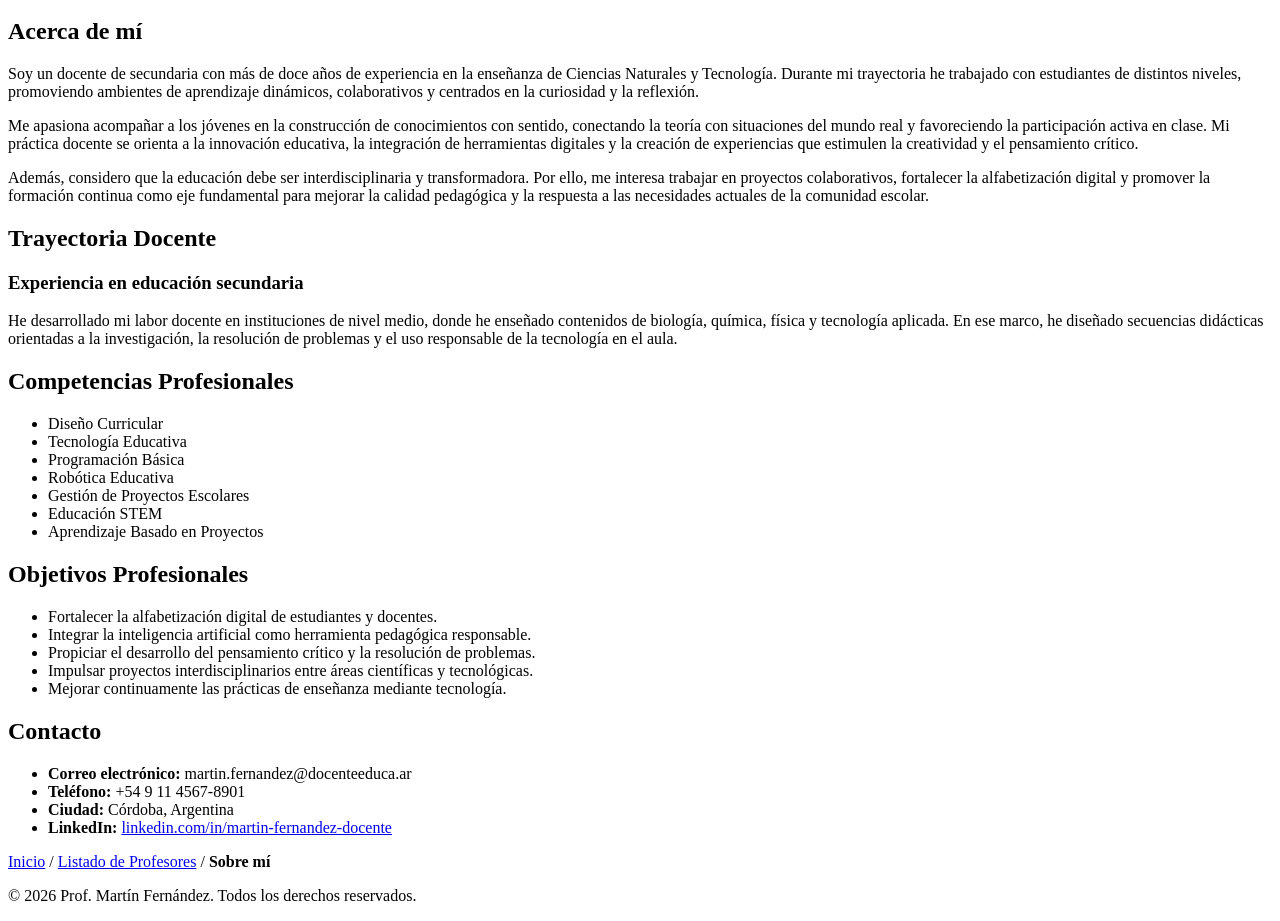
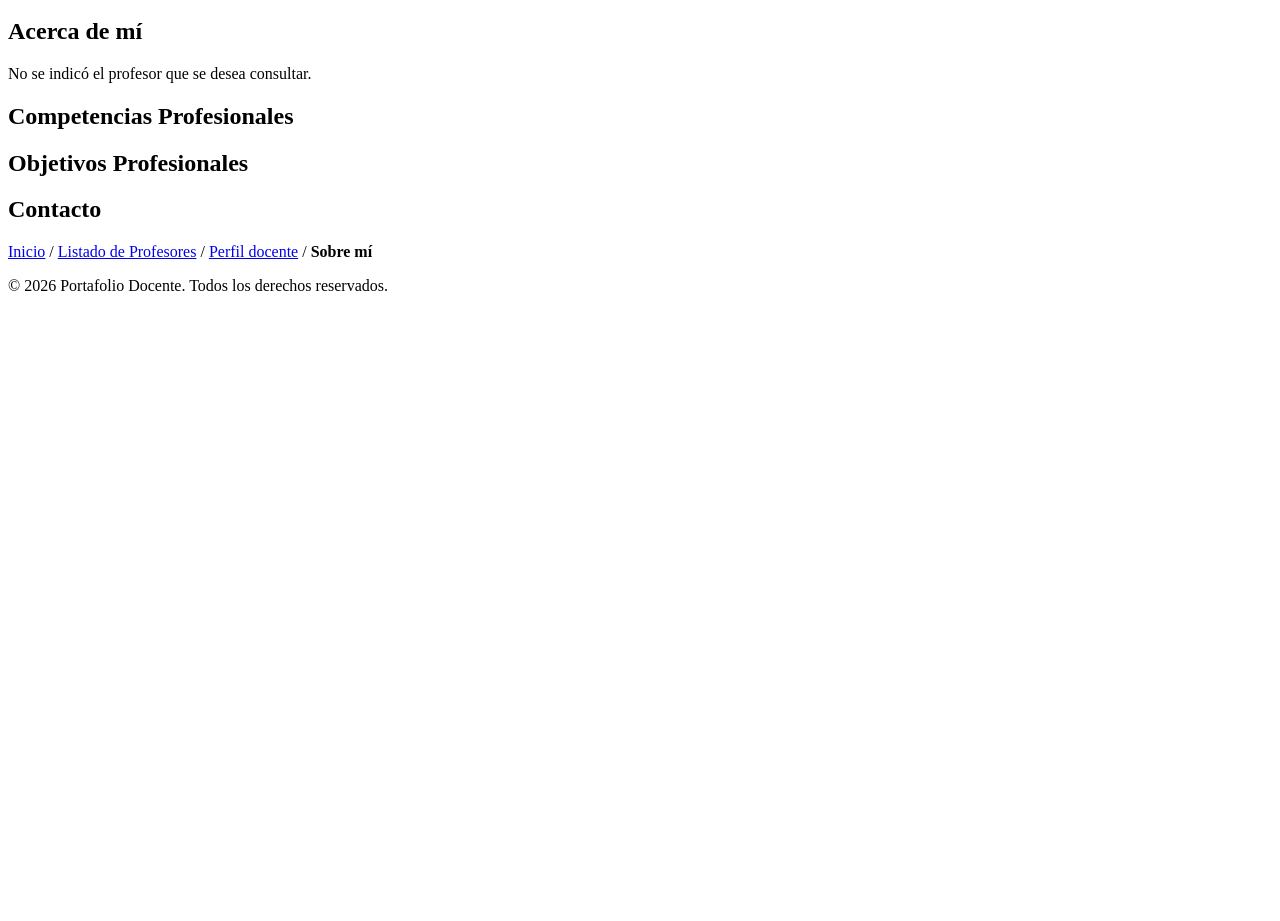
Before and after one commit to gonzamoreno/EDI1, a website: page public/sobre_mi.html in a window 1280 px wide. Shown: the part 256-1177 px from the top of the page. After the commit the page ends 800 px from the top, so only its background shows below. Drawn offline with Linux system fonts and the light colour scheme.

Commit message:
Se modificó la API de profesores para poder leer competencias y objetivos de manera tal que pudiera integrarse con la sección sobre mí.

```diff
--- a/api/profesores.js
+++ b/api/profesores.js
@@ -16,7 +16,7 @@ module.exports = async function handler(request, response) {
   const supabase = createClient(supabaseUrl, supabaseKey)
   const { data, error } = await supabase
     .from("profesores")
-    .select("id_profesor, nombre, foto, sobre_mi, contacto, fortalezas")
+    .select("id_profesor, nombre, foto, sobre_mi, contacto, fortalezas, competencias_profesionales, objetivos_profesionales")
     .order("id_profesor")
 
   if (error) {
--- a/api/profesores/[id].js
+++ b/api/profesores/[id].js
@@ -21,7 +21,7 @@ module.exports = async function handler(request, response) {
   const supabase = createClient(supabaseUrl, supabaseKey)
   const { data, error } = await supabase
     .from("profesores")
-    .select("id_profesor, nombre, foto, sobre_mi, contacto, fortalezas")
+    .select("id_profesor, nombre, foto, sobre_mi, contacto, fortalezas, competencias_profesionales, objetivos_profesionales")
     .eq("id_profesor", id)
     .maybeSingle()
 
--- a/public/sobre_mi.html
+++ b/public/sobre_mi.html
@@ -3,18 +3,19 @@
   <head>
     <meta charset="UTF-8" />
     <meta name="viewport" content="width=device-width, initial-scale=1.0" />
-    <title>Sobre mí | Prof. Martín Fernández</title>
+    <title>Sobre mí | Portafolio Docente</title>
   </head>
   <body>
     <!-- Encabezado principal del portafolio docente -->
     <header id="inicio">
-      <h1>Prof. Martín Fernández</h1>
-      <p>Docente de Ciencias Naturales y Tecnología</p>
+      <h1 id="nombre-profesor">Sobre mí</h1>
+      <p>Perfil profesional</p>
 
       <nav aria-label="Migas de pan">
         <p>
           <a href="../index.html">Inicio</a> /
           <a href="profesores.html">Listado de Profesores</a> /
+          <a href="profesor.html" data-enlace-perfil>Perfil docente</a> /
           <strong aria-current="page">Sobre mí</strong>
         </p>
       </nav>
@@ -26,10 +27,10 @@
       <!-- Navegación principal -->
       <nav aria-label="Navegación principal">
         <ul>
-          <li><a href="trayectoria_academica.html">Trayectoria Académica</a></li>
-          <li><a href="trayectoria_docente.html">Trayectoria Docente</a></li>
-          <li><a href="capacitaciones.html">Capacitaciones</a></li>
-          <li><a href="recursos.html">Recursos</a></li>
+          <li><a href="trayectoria_academica.html" data-seccion-profesor>Trayectoria Académica</a></li>
+          <li><a href="trayectoria_docente.html" data-seccion-profesor>Trayectoria Docente</a></li>
+          <li><a href="capacitaciones.html" data-seccion-profesor>Capacitaciones</a></li>
+          <li><a href="recursos.html" data-seccion-profesor>Recursos</a></li>
         </ul>
       </nav>
     </header>
@@ -38,83 +39,26 @@
       <!-- Sección de presentación personal -->
       <section id="sobre-mi" aria-labelledby="sobre-mi-titulo">
         <h2 id="sobre-mi-titulo">Acerca de mí</h2>
-
-        <p>
-          Soy un docente de secundaria con más de doce años de experiencia en la enseñanza
-          de Ciencias Naturales y Tecnología. Durante mi trayectoria he trabajado con
-          estudiantes de distintos niveles, promoviendo ambientes de aprendizaje dinámicos,
-          colaborativos y centrados en la curiosidad y la reflexión.
-        </p>
-
-        <p>
-          Me apasiona acompañar a los jóvenes en la construcción de conocimientos con sentido,
-          conectando la teoría con situaciones del mundo real y favoreciendo la participación
-          activa en clase. Mi práctica docente se orienta a la innovación educativa, la
-          integración de herramientas digitales y la creación de experiencias que estimulen
-          la creatividad y el pensamiento crítico.
-        </p>
-
-        <p>
-          Además, considero que la educación debe ser interdisciplinaria y transformadora.
-          Por ello, me interesa trabajar en proyectos colaborativos, fortalecer la
-          alfabetización digital y promover la formación continua como eje fundamental para
-          mejorar la calidad pedagógica y la respuesta a las necesidades actuales de la
-          comunidad escolar.
-        </p>
-      </section>
-
-      <!-- Sección de trayectoria docente -->
-      <section id="trayectoria-docente" aria-labelledby="trayectoria-docente-titulo">
-        <h2 id="trayectoria-docente-titulo">Trayectoria Docente</h2>
-        <article>
-          <h3>Experiencia en educación secundaria</h3>
-          <p>
-            He desarrollado mi labor docente en instituciones de nivel medio, donde he
-            enseñado contenidos de biología, química, física y tecnología aplicada. En ese
-            marco, he diseñado secuencias didácticas orientadas a la investigación, la
-            resolución de problemas y el uso responsable de la tecnología en el aula.
-          </p>
-        </article>
+        <p id="estado-perfil" role="status" aria-live="polite">Cargando información del perfil...</p>
+        <p id="descripcion-profesor"></p>
       </section>
 
       <!-- Sección de competencias profesionales -->
       <section id="competencias-profesionales" aria-labelledby="competencias-titulo">
         <h2 id="competencias-titulo">Competencias Profesionales</h2>
-        <ul>
-          <li>Diseño Curricular</li>
-          <li>Tecnología Educativa</li>
-          <li>Programación Básica</li>
-          <li>Robótica Educativa</li>
-          <li>Gestión de Proyectos Escolares</li>
-          <li>Educación STEM</li>
-          <li>Aprendizaje Basado en Proyectos</li>
-        </ul>
+        <ul id="lista-competencias"></ul>
       </section>
 
       <!-- Sección de objetivos profesionales -->
       <section id="objetivos-profesionales" aria-labelledby="objetivos-titulo">
         <h2 id="objetivos-titulo">Objetivos Profesionales</h2>
-        <ul>
-          <li>Fortalecer la alfabetización digital de estudiantes y docentes.</li>
-          <li>Integrar la inteligencia artificial como herramienta pedagógica responsable.</li>
-          <li>Propiciar el desarrollo del pensamiento crítico y la resolución de problemas.</li>
-          <li>Impulsar proyectos interdisciplinarios entre áreas científicas y tecnológicas.</li>
-          <li>Mejorar continuamente las prácticas de enseñanza mediante tecnología.</li>
-        </ul>
+        <ul id="lista-objetivos"></ul>
       </section>
 
       <!-- Sección de contacto -->
       <section id="contacto" aria-labelledby="contacto-titulo">
         <h2 id="contacto-titulo">Contacto</h2>
-        <ul>
-          <li><strong>Correo electrónico:</strong> martin.fernandez@docenteeduca.ar</li>
-          <li><strong>Teléfono:</strong> +54 9 11 4567-8901</li>
-          <li><strong>Ciudad:</strong> Córdoba, Argentina</li>
-          <li>
-            <strong>LinkedIn:</strong>
-            <a href="#">linkedin.com/in/martin-fernandez-docente</a>
-          </li>
-        </ul>
+        <ul id="datos-contacto"></ul>
       </section>
     </main>
 
@@ -122,13 +66,109 @@
       <p>
         <a href="../index.html">Inicio</a> /
         <a href="profesores.html">Listado de Profesores</a> /
+        <a href="profesor.html" data-enlace-perfil>Perfil docente</a> /
         <strong aria-current="page">Sobre mí</strong>
       </p>
     </nav>
 
     <!-- Pie de página -->
     <footer>
-      <p>© 2026 Prof. Martín Fernández. Todos los derechos reservados.</p>
+      <p>© 2026 Portafolio Docente. Todos los derechos reservados.</p>
     </footer>
+    <script>
+      const parametros = new URLSearchParams(window.location.search)
+      const idProfesor = parametros.get("id") || parametros.get("id_profesor")
+      const nombreProfesor = document.getElementById("nombre-profesor")
+      const estadoPerfil = document.getElementById("estado-perfil")
+      const descripcionProfesor = document.getElementById("descripcion-profesor")
+      const listaCompetencias = document.getElementById("lista-competencias")
+      const listaObjetivos = document.getElementById("lista-objetivos")
+      const datosContacto = document.getElementById("datos-contacto")
+      const enlacesPerfil = document.querySelectorAll("[data-enlace-perfil]")
+      const enlacesSeccion = document.querySelectorAll("[data-seccion-profesor]")
+
+      function renderizarLista(lista, contenido, mensajeVacio) {
+        const elementos = contenido
+          ?.split(";")
+          .flatMap((item) => item.split(/\r?\n/))
+          .map((item) => item.trim())
+          .filter(Boolean) || []
+
+        lista.replaceChildren()
+        elementos.forEach((contenidoItem) => {
+          const item = document.createElement("li")
+          item.textContent = contenidoItem
+          lista.append(item)
+        })
+
+        if (!elementos.length) {
+          const item = document.createElement("li")
+          item.textContent = mensajeVacio
+          lista.append(item)
+        }
+      }
+
+      async function cargarPerfil() {
+        if (!idProfesor) {
+          estadoPerfil.setAttribute("role", "alert")
+          estadoPerfil.textContent = "No se indicó el profesor que se desea consultar."
+          return
+        }
+
+        const idCodificado = encodeURIComponent(idProfesor)
+        enlacesPerfil.forEach((enlace) => {
+          enlace.href = `profesor.html?id=${idCodificado}`
+        })
+        enlacesSeccion.forEach((enlace) => {
+          const separador = enlace.href.includes("?") ? "&" : "?"
+          enlace.href += `${separador}id_profesor=${idCodificado}`
+        })
+
+        try {
+          const response = await fetch(`/api/profesores/${idCodificado}`)
+          if (!response.ok) {
+            throw new Error(`La solicitud falló con estado ${response.status}`)
+          }
+
+          const profesor = await response.json()
+          if (
+            !profesor ||
+            typeof profesor.nombre !== "string" ||
+            ["sobre_mi", "competencias_profesionales", "fortalezas", "objetivos_profesionales", "contacto"].some((campo) =>
+              profesor[campo] != null && typeof profesor[campo] !== "string"
+            )
+          ) {
+            throw new Error("La respuesta del servidor no tiene el formato esperado")
+          }
+
+          nombreProfesor.textContent = profesor.nombre
+          document.title = `Sobre mí | ${profesor.nombre}`
+          descripcionProfesor.textContent = profesor.sobre_mi?.trim() || "No hay una presentación disponible."
+          renderizarLista(
+            listaCompetencias,
+            profesor.competencias_profesionales || profesor.fortalezas,
+            "No hay competencias profesionales registradas.",
+          )
+          renderizarLista(
+            listaObjetivos,
+            profesor.objetivos_profesionales,
+            "No hay objetivos profesionales registrados.",
+          )
+
+          datosContacto.replaceChildren()
+          const contacto = profesor.contacto?.trim()
+          const elementoContacto = document.createElement("li")
+          elementoContacto.textContent = contacto || "No hay datos de contacto disponibles."
+          datosContacto.append(elementoContacto)
+          estadoPerfil.textContent = ""
+        } catch (error) {
+          console.error("Error al cargar la información del perfil:", error)
+          estadoPerfil.setAttribute("role", "alert")
+          estadoPerfil.textContent = "No se pudo cargar la información del perfil. Inténtalo nuevamente más tarde."
+        }
+      }
+
+      cargarPerfil()
+    </script>
   </body>
 </html>
```
Also changed, not shown: public/profesor.html (+6 -4 lines), README.md.
